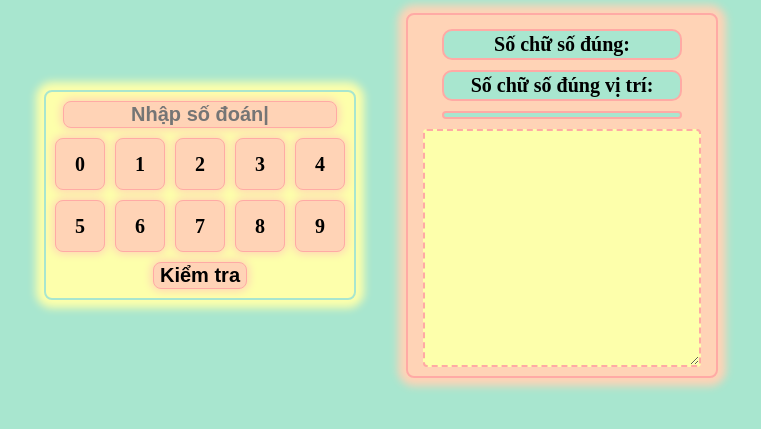
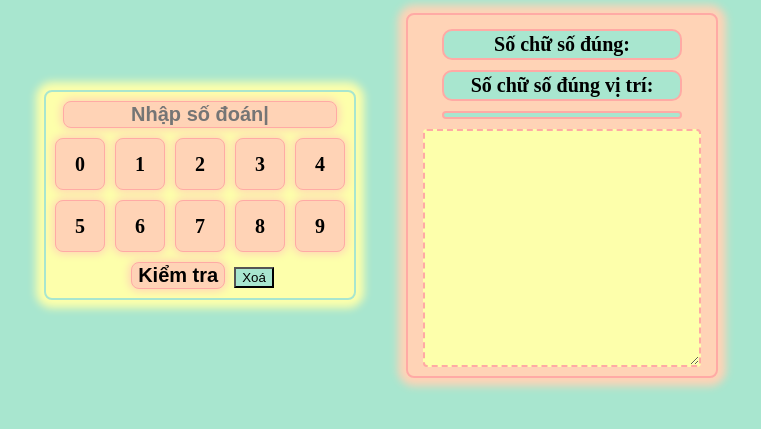
Before and after one commit to Fhonq-22/DoanSo, a plain HTML site: page index.html in a window 1280 px wide. Shown: the part 101-530 px from the top of the page, without its empty margins (259-1020 px from the left). Drawn offline with Linux system fonts and the light colour scheme.

Commit message:
Update index_themnutXoa.html
Thêm nút xoá

```diff
--- a/index.html
+++ b/index.html
@@ -27,6 +27,7 @@
                 <div class="so_vuong" id="so_9">9</div>
             </div>
             <button id="so_doan_submit">Kiểm tra</button>
+            <button id="xoa_so">Xoá</button>
         </div>
 
         <div id="phai">
```
